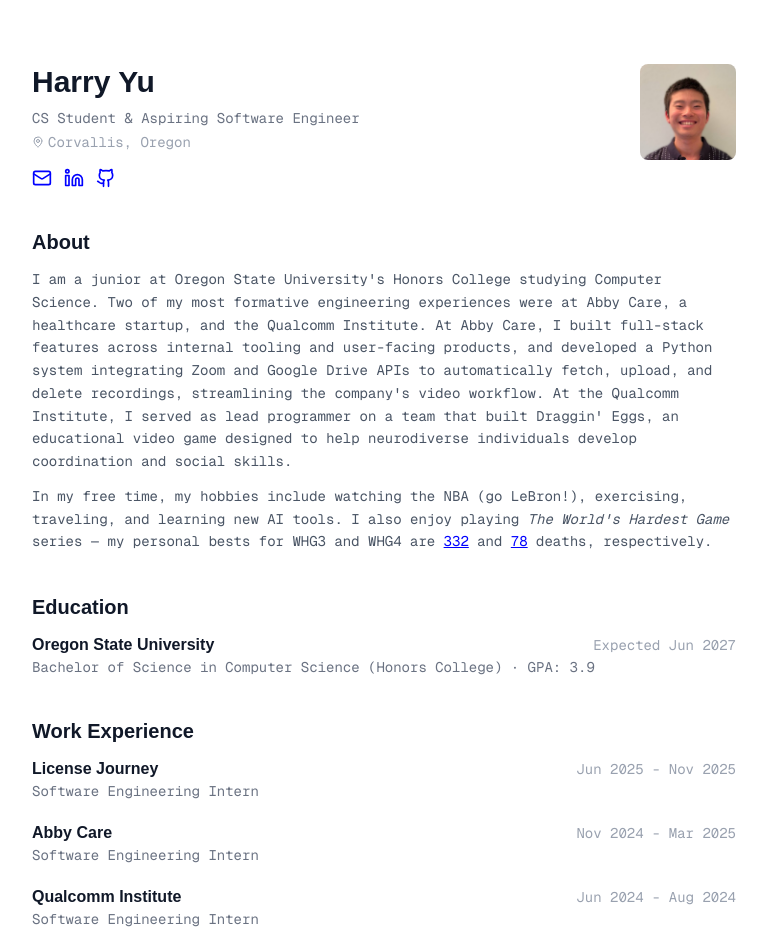
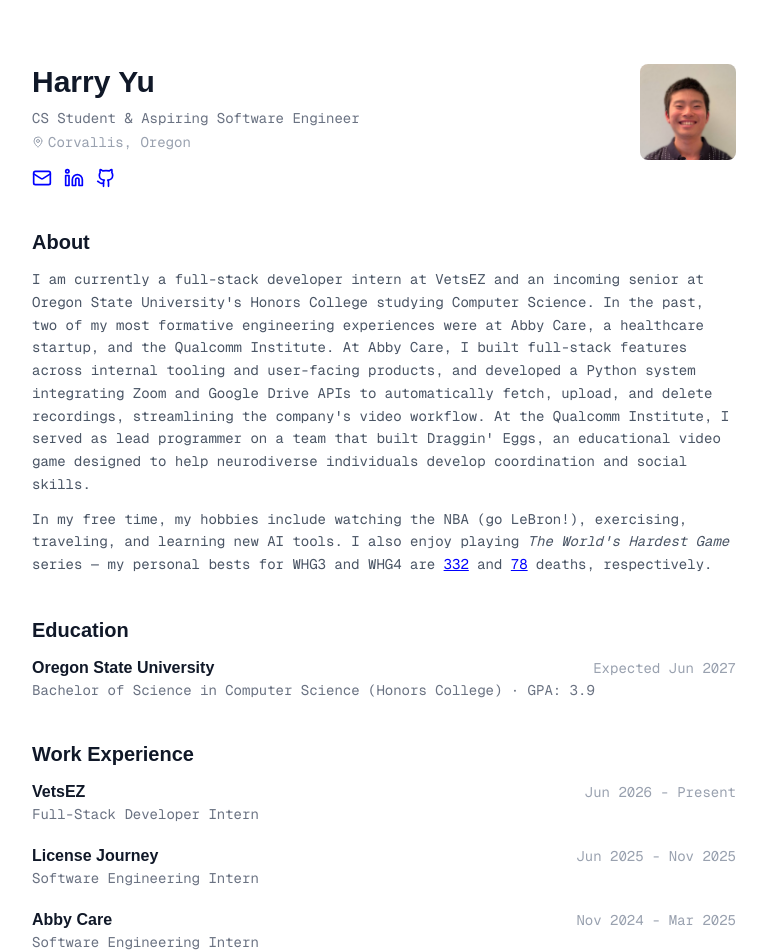
Before and after one commit to harry23yu/PersonalWebsite, a Next.js app: page / in a window 1280 px wide. Shown: the top 952 px of the page, without its empty margins (256-1023 px from the left). Built offline with nearby package versions, Linux system fonts and the light colour scheme.

Commit message:
Update 'About' section and add VetsEZ to 'Work Experience' section

```diff
--- a/src/app/layout.js
+++ b/src/app/layout.js
@@ -22,7 +22,7 @@ export const metadata = {
 
 export default function RootLayout({ children }) {
   return (
-    <html lang="en">
+    <html lang="en" suppressHydrationWarning>
       <body
         className={`${geistSans.variable} ${geistMono.variable} antialiased`}
       >
--- a/src/app/page.js
+++ b/src/app/page.js
@@ -60,19 +60,10 @@ const Index = () => {
         <section className="mb-10">
           <h2 className="text-xl font-bold mb-3">About</h2>
           <p className="font-mono text-sm text-gray-600 leading-relaxed mb-3">
-            I am a junior at Oregon State University's Honors College studying Computer Science.
-            Two of my most formative engineering experiences were at Abby Care, a healthcare startup,
-            and the Qualcomm Institute. At Abby Care, I built full-stack features across internal
-            tooling and user-facing products, and developed a Python system integrating Zoom and
-            Google Drive APIs to automatically fetch, upload, and delete recordings, streamlining
-            the company's video workflow. At the Qualcomm Institute, I served as lead programmer on
-            a team that built Draggin' Eggs, an educational video game designed to help neurodiverse
-            individuals develop coordination and social skills.
+            I am currently a full-stack developer intern at VetsEZ and an incoming senior at Oregon State University's Honors College studying Computer Science. In the past, two of my most formative engineering experiences were at Abby Care, a healthcare startup, and the Qualcomm Institute. At Abby Care, I built full-stack features across internal tooling and user-facing products, and developed a Python system integrating Zoom and Google Drive APIs to automatically fetch, upload, and delete recordings, streamlining the company's video workflow. At the Qualcomm Institute, I served as lead programmer on a team that built Draggin' Eggs, an educational video game designed to help neurodiverse individuals develop coordination and social skills.
           </p>
           <p className="font-mono text-sm text-gray-600 leading-relaxed">
-            In my free time, my hobbies include watching the NBA (go LeBron!), exercising,
-            traveling, and learning new AI tools. I also enjoy playing <em>The World's Hardest Game</em> series
-            — my personal bests for WHG3 and WHG4 are{" "}
+            In my free time, my hobbies include watching the NBA (go LeBron!), exercising, traveling, and learning new AI tools. I also enjoy playing <em>The World's Hardest Game</em> series — my personal bests for WHG3 and WHG4 are{" "}
             <a
               href="https://www.youtube.com/watch?v=xddAxg-IM00"
               target="_blank"
@@ -112,6 +103,14 @@ const Index = () => {
         <section className="mb-10">
           <h2 className="text-xl font-bold mb-3">Work Experience</h2>
           <div className="space-y-5">
+
+            <div>
+              <div className="flex justify-between items-baseline">
+                <span className="font-bold">VetsEZ</span>
+                <span className="font-mono text-sm text-gray-400">Jun 2026 - Present</span>
+              </div>
+              <p className="font-mono text-sm text-gray-500">Full-Stack Developer Intern</p>
+            </div>
 
             <div>
               <div className="flex justify-between items-baseline">
```
